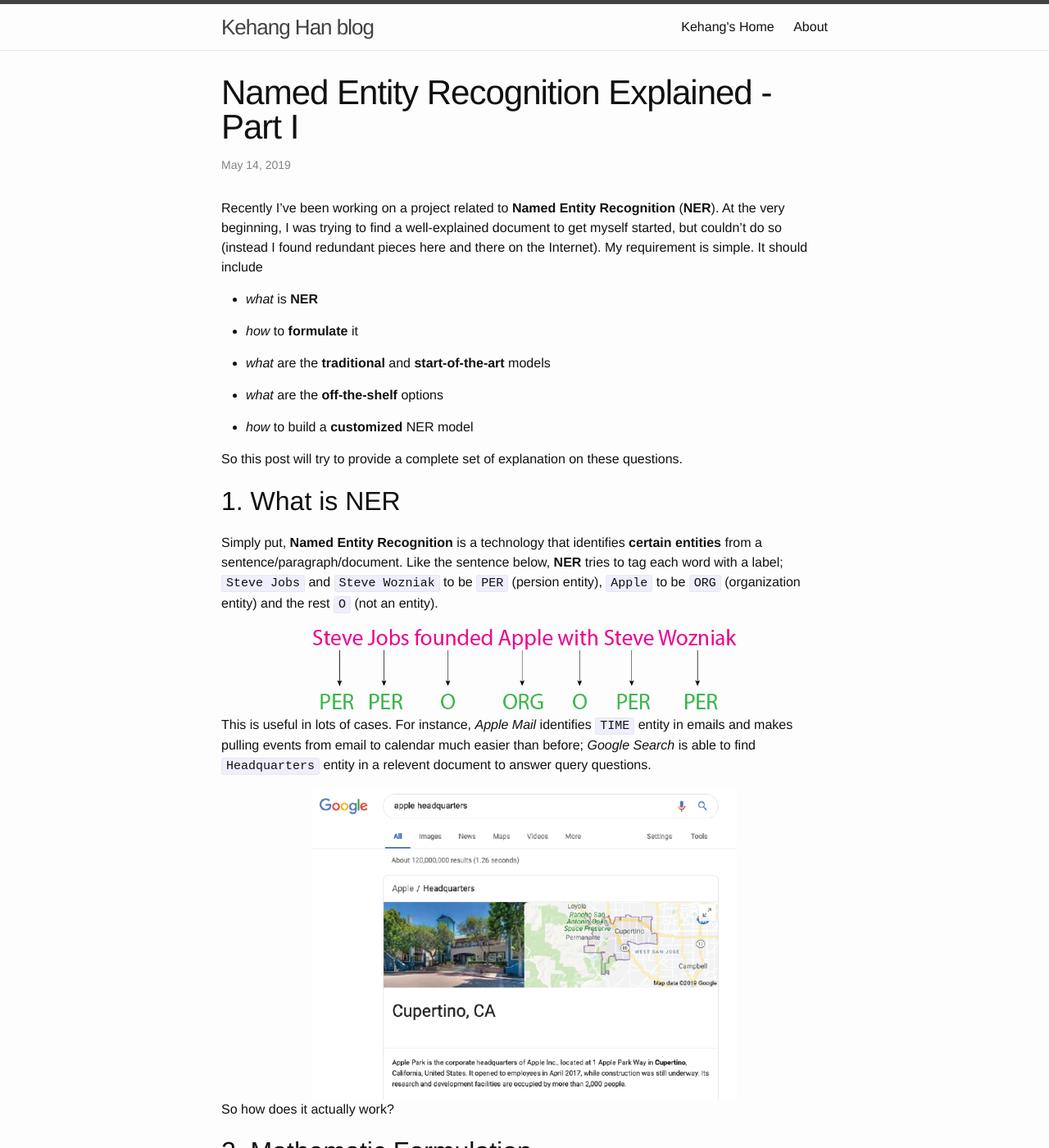
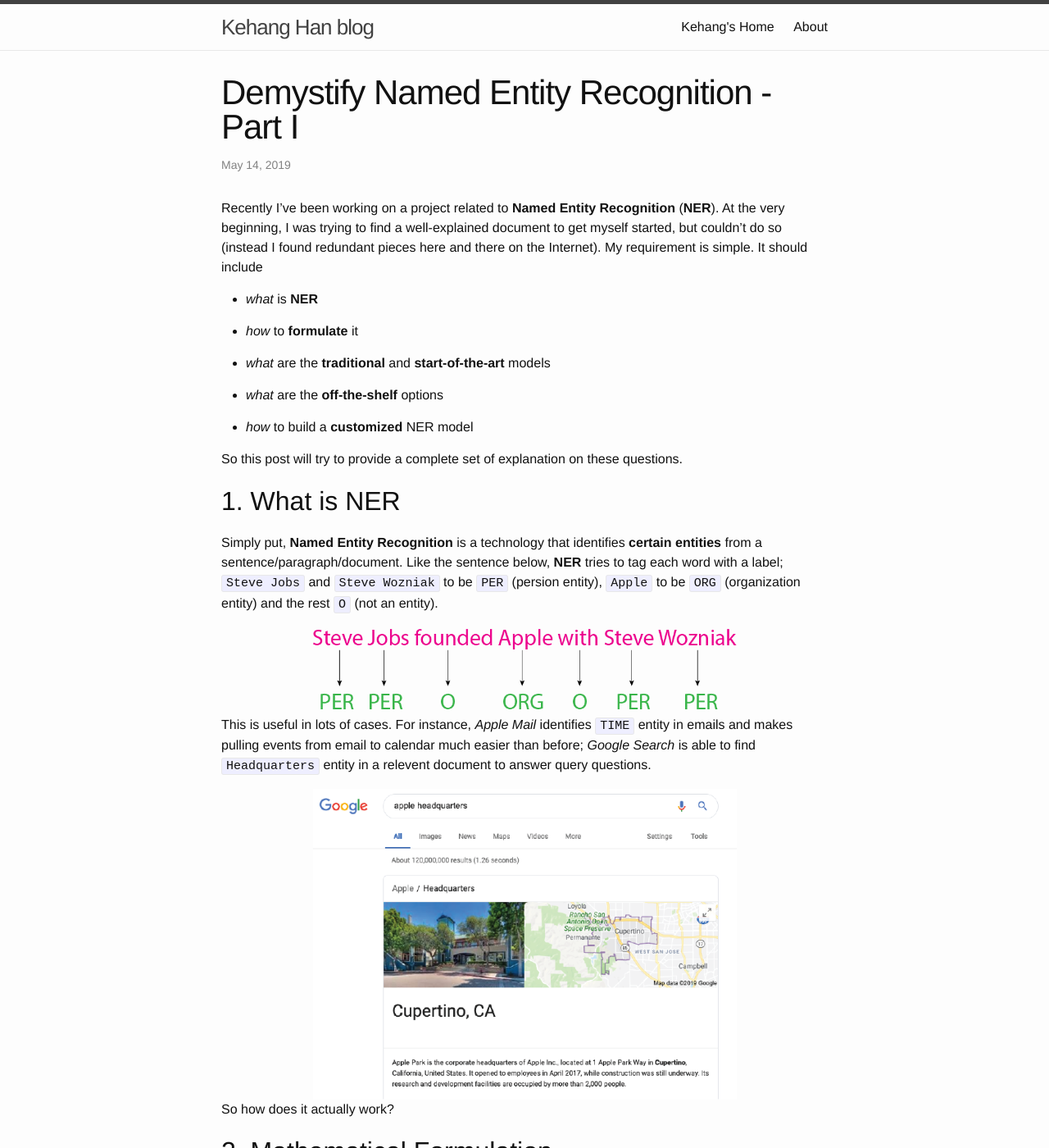
Before and after one commit to KEHANG/KEHANG.github.io, a Jekyll site: the page built from _posts/2019-05-14-named-entity-recognition.markdown, in a window 1280 px wide and 1400 px high. Shown: the whole window at 82% size. Built offline with Jekyll 4.4.1, drawn with Linux system fonts in a browser that asks for light colours; formulas are drawn with MathJax 3; some of the changed text lies outside the part shown.

Commit message:
small tweaks in post title and section name

```diff
--- a/_posts/2019-05-14-named-entity-recognition.markdown
+++ b/_posts/2019-05-14-named-entity-recognition.markdown
@@ -1,6 +1,6 @@
 ---
 layout: post
-title:  "Named Entity Recognition Explained - Part I"
+title:  "Demystify Named Entity Recognition - Part I"
 date:   2019-05-14 17:16:16
 categories: explained
 ---
```
Also changed, not shown: other parts of _posts/2019-05-14-named-entity-recognition.markdown (+1 -1 lines).
